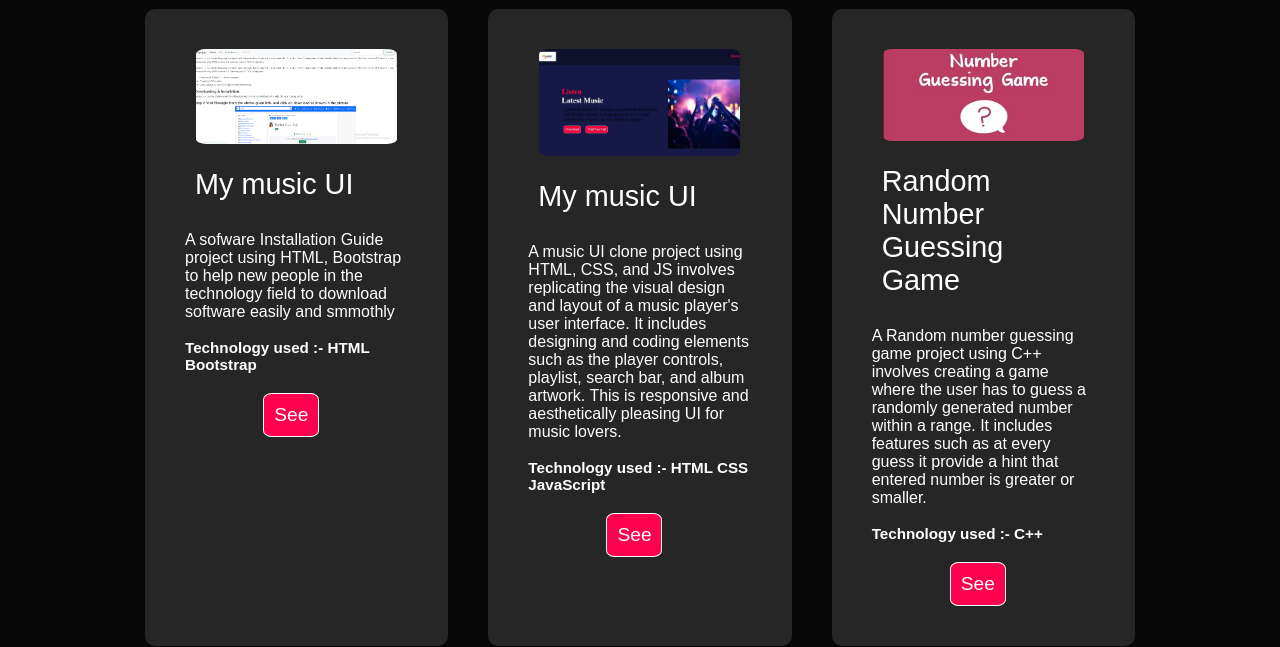
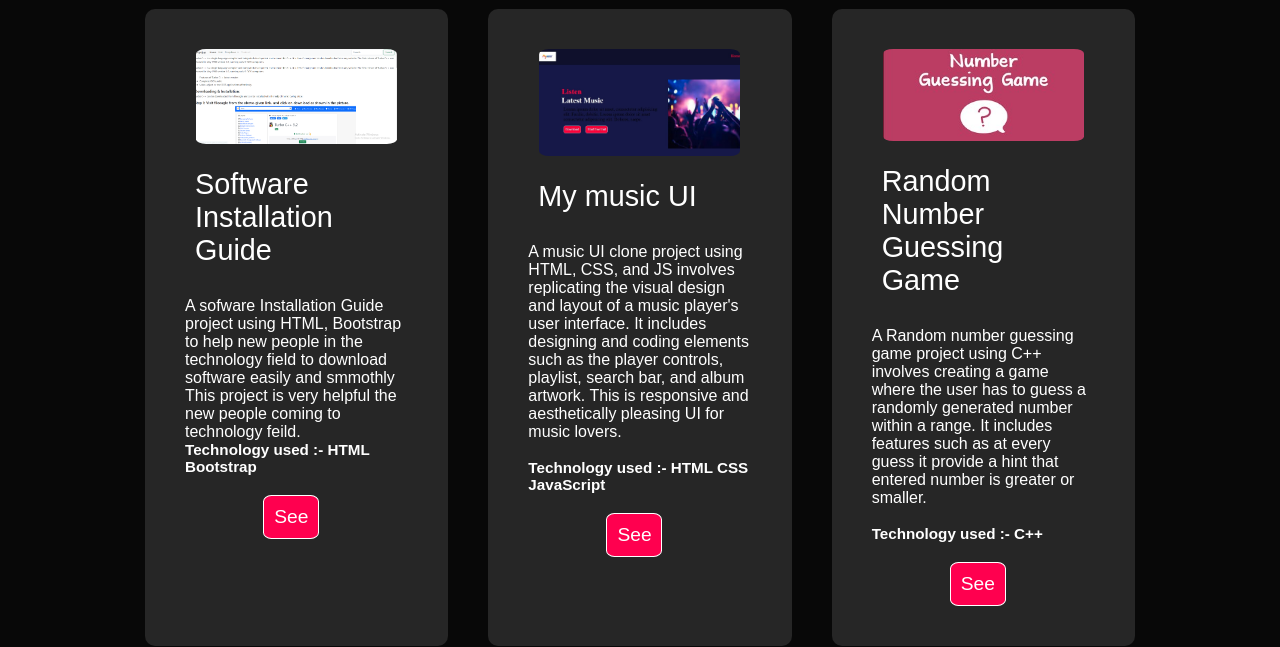
Before and after one commit to Ashutosh021/projects, a plain HTML site: page index.html in a window 1280 px wide. Shown: the part 162-809 px from the top of the page. Drawn offline with Linux system fonts and the light colour scheme.

Commit message:
Update index.html

```diff
--- a/index.html
+++ b/index.html
@@ -21,9 +21,11 @@
             <div class="work-block">
                  <div>
                     <img src="images/project.png" alt="">
-                    <h2>My music UI</h2>
+                    <h2>Software Installation Guide</h2>
                     <p>A sofware Installation Guide project using HTML, Bootstrap to help new people in the technology field
-                        to download software easily and smmothly<br><br>
+                        to download software easily and smmothly<br>
+                        This project is very helpful the new people coming to technology feild.
+                        <br>
                     <h3>Technology used :- HTML Bootstrap</h3>
                     </p>
                     <a href="https://ashutosh021.github.io/Project/" target="_blank">See</a>
```
